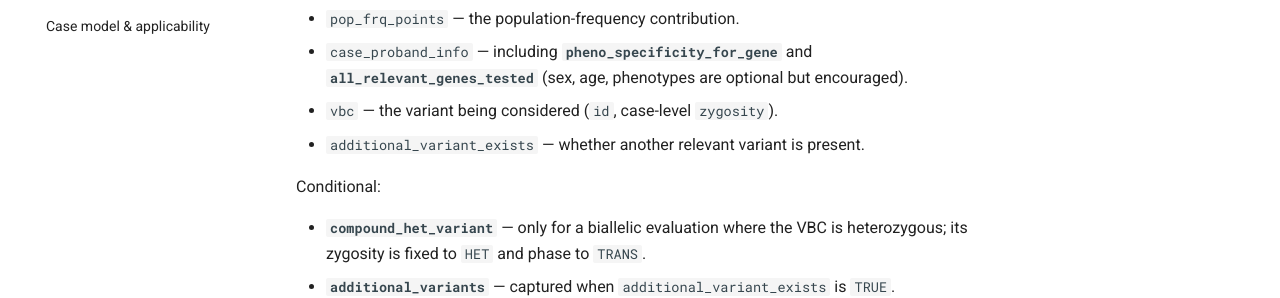
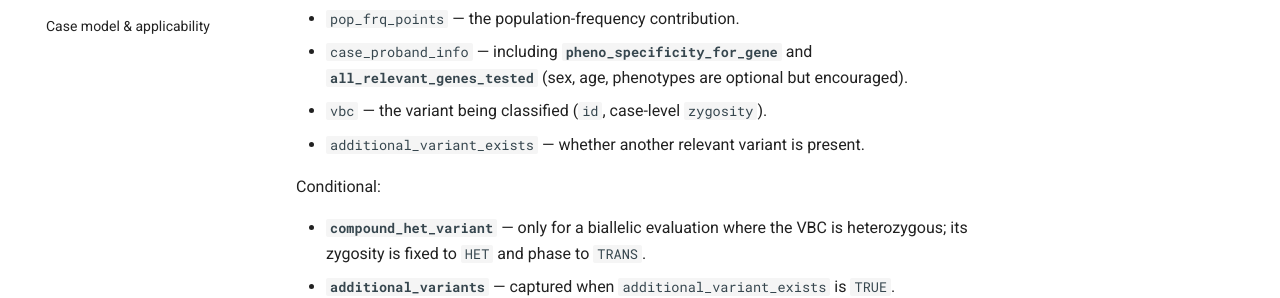
Before and after one commit to clingen-data-model/svcv4-model, an MkDocs documentation site: the page built from docs/workflows/hod/cln/cln-aff.md, in a window 1280 px wide and 1001 px high. Shown: the part 465-763 px from the top of the window. Built offline with MkDocs 1.6.1 and Material for MkDocs 9.7.7, drawn with Linux system fonts in a browser that asks for light colours; comment, search, counter and statistics services are not loaded.

Commit message:
Update cln-aff.md
Updating considered > classified

```diff
--- a/docs/workflows/hod/cln/cln-aff.md
+++ b/docs/workflows/hod/cln/cln-aff.md
@@ -15,7 +15,7 @@ Required for an Affected case (see the full
 - `case_proband_info` — including **`pheno_specificity_for_gene`** and
   **`all_relevant_genes_tested`** (sex, age, phenotypes are optional but
   encouraged).
-- `vbc` — the variant being considered (`id`, case-level `zygosity`).
+- `vbc` — the variant being classified (`id`, case-level `zygosity`).
 - `additional_variant_exists` — whether another relevant variant is present.
 
 Conditional:
```
